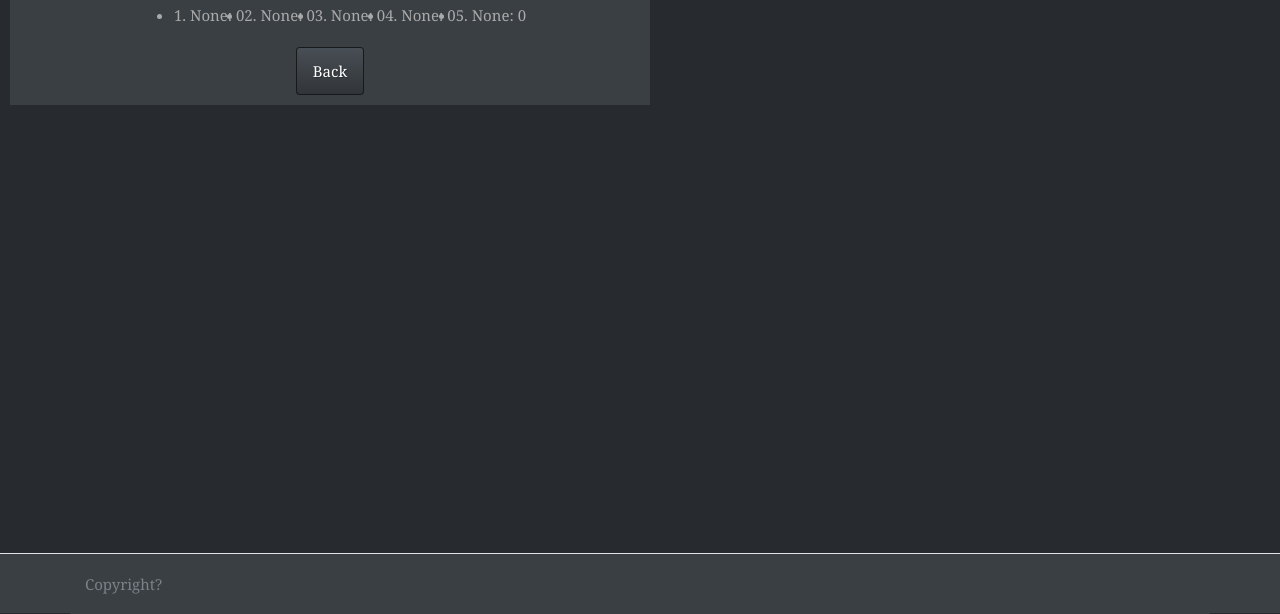
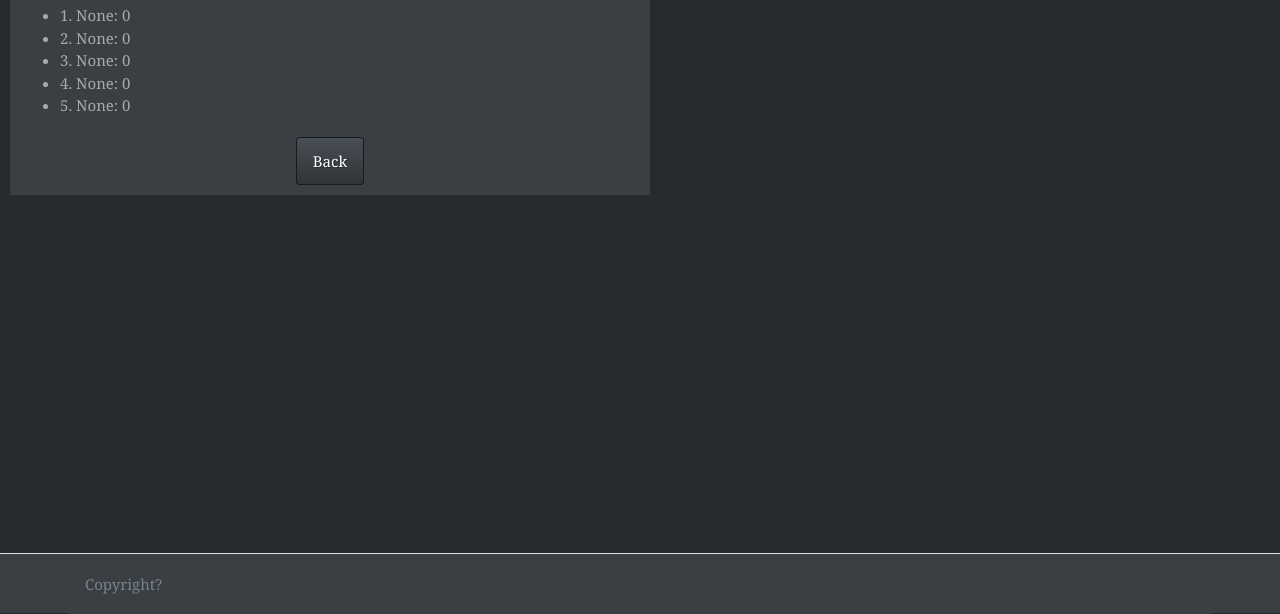
Before and after one commit to michaelf364/04-Web-APIs, a plain HTML site: page index.html in a window 1280 px wide. Both pictures are taken after a click on the button "High Scores". Shown: the part 187-801 px from the top of the page. Drawn offline with nearby package versions, Linux system fonts and the light colour scheme.

Commit message:
fixed high score display

```diff
--- a/Assets/js/script.js
+++ b/Assets/js/script.js
@@ -24,7 +24,7 @@ var highScoresDSBtn = document.getElementById("highScoresDSBtn");
 
 //high score screen
 var highScoreScn = document.getElementById("highScoreScn");
-var highScores = document.getElementById("highScores");
+var highScoresList = document.getElementById("highScoresList");
 var backButton = document.getElementById("backButton");
 
 var currentIndex;
--- a/index.html
+++ b/index.html
@@ -94,7 +94,8 @@
     </section>
     <section id="highScoreScn">
       <h2 class="row justify-content-center">High Scores:</h2>
-      <ul class="row justify-content-center" id="highScoresList"></ul>
+      <ul id="highScoresList">
+      </ul>
       <div class="row justify-content-center">
         <button type="button" class="btn btn-primary" id="backBtn">Back</button>
       </div>
```
Also changed, not shown: 1 other file.
